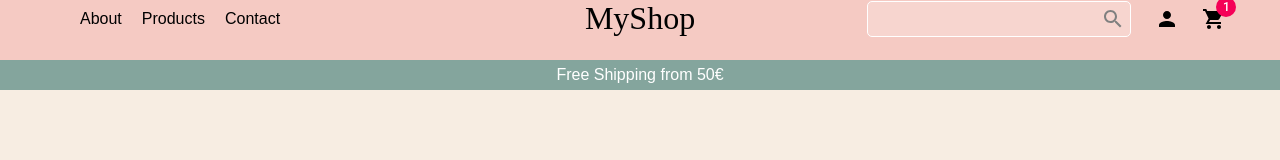
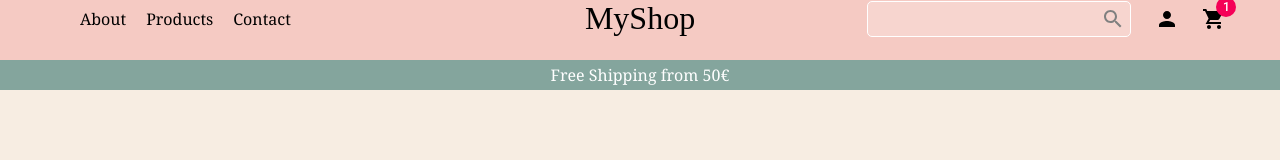
Before and after one commit to mahtyns/myshop-ecommerce-store, a React (Create React App) app: page / in a window 1280 px wide. Shown: the top 160 px of the page. Built offline with nearby package versions, Linux system fonts and the light colour scheme; a web font is replaced by a local one.

Commit message:
testing VSC Github connection / changed font from arial to georgia

```diff
--- a/public/styles-gen.css
+++ b/public/styles-gen.css
@@ -1,5 +1,5 @@
 * {
     margin: 0px;
     box-sizing: border-box;
-    font-family: Arial, Helvetica, sans-serif;
+    font-family: Georgia, 'Times New Roman', Times, serif;
 }
```
